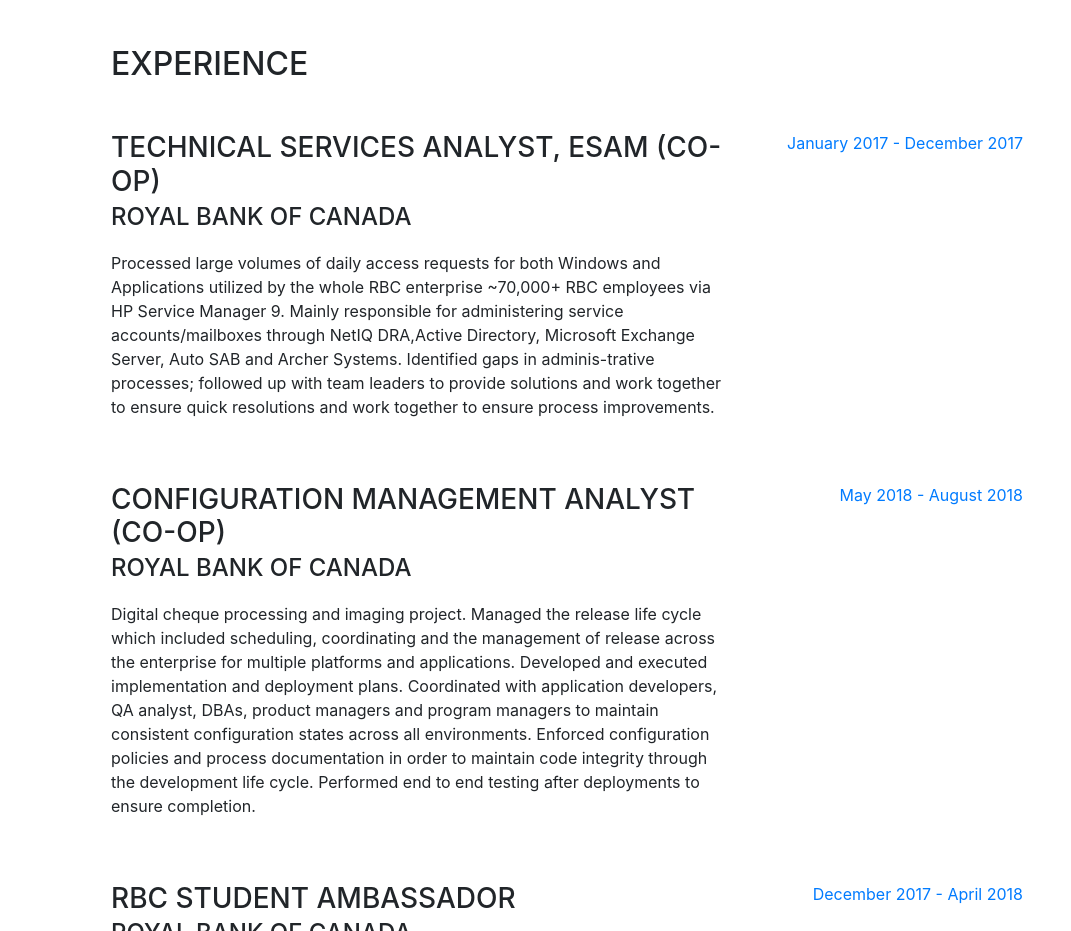
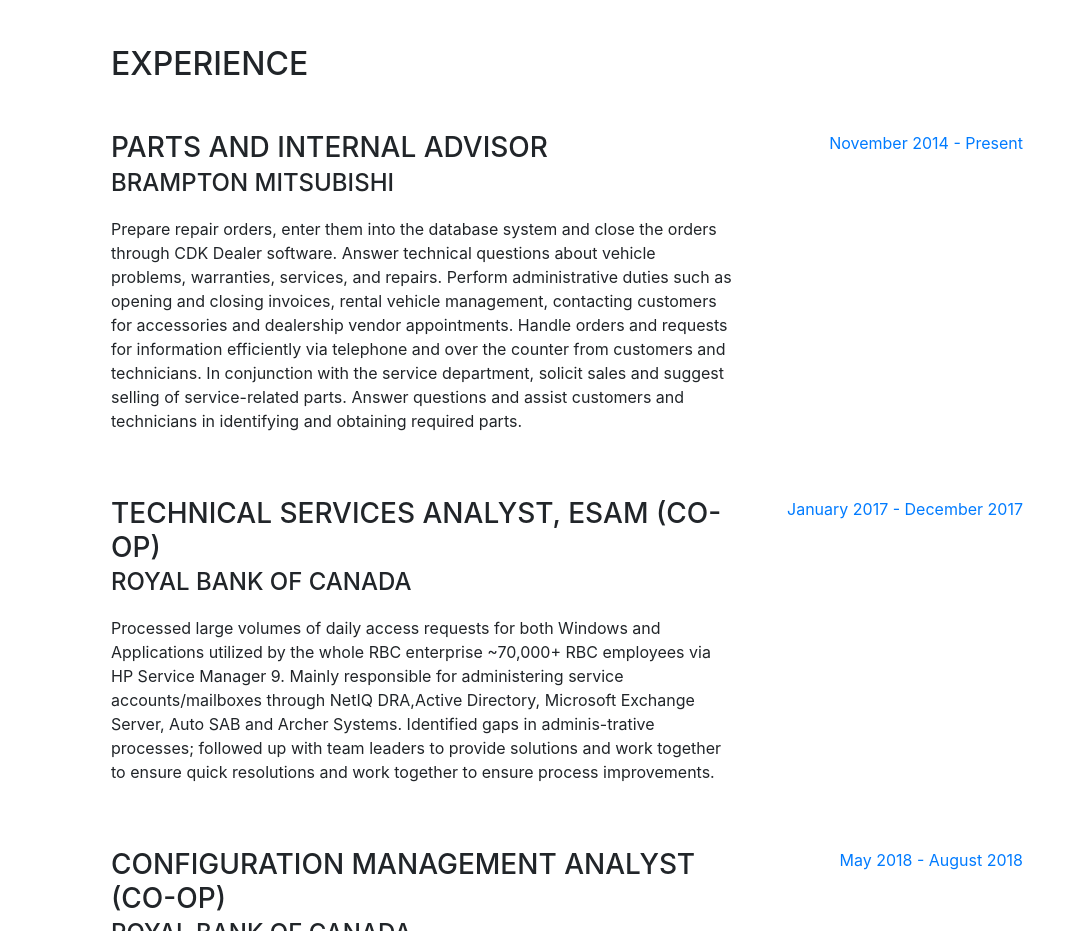
Before and after one commit to sanketkasote/anandkasote.me, a website with bundled scripts: page index.html in a window 1280 px wide. Shown: the part 804-1735 px from the top of the page, without its empty margins (209-1280 px from the left). Built offline with nearby package versions, Linux system fonts and the light colour scheme; a web font is replaced by a local one.

Commit message:
Updated index.html.

```diff
--- a/index.html
+++ b/index.html
@@ -88,6 +88,20 @@
         <section class="resume-section p-3 p-lg-5 d-flex flex-column" id="experience">
             <div class="my-auto">
                 <h2 class="mb-5">Experience</h2>
+
+                <div class="resume-item d-flex flex-column flex-md-row mb-5">
+                    <div class="resume-content mr-auto">
+                        <h3 class="mb-0">Parts and internal advisor</h3>
+                        <div class="subheading mb-3">Brampton Mitsubishi</div>
+                        <p>Prepare repair orders, enter them into the database system and close the orders through CDK Dealer software. Answer technical questions about vehicle problems, warranties, services, and repairs. Perform administrative duties such as opening and closing invoices, rental vehicle
+management, contacting customers for accessories and dealership vendor appointments. Handle orders and requests for information efficiently via telephone and over the counter
+from customers and technicians. In conjunction with the service department, solicit sales and suggest selling of service-related
+parts. Answer questions and assist customers and technicians in identifying and obtaining required parts.</p>
+                    </div>
+                    <div class="resume-date text-md-right">
+                        <span class="text-primary">November 2014 - Present</span>
+                    </div>
+                </div>
 
                 <div class="resume-item d-flex flex-column flex-md-row mb-5">
                     <div class="resume-content mr-auto">
```
